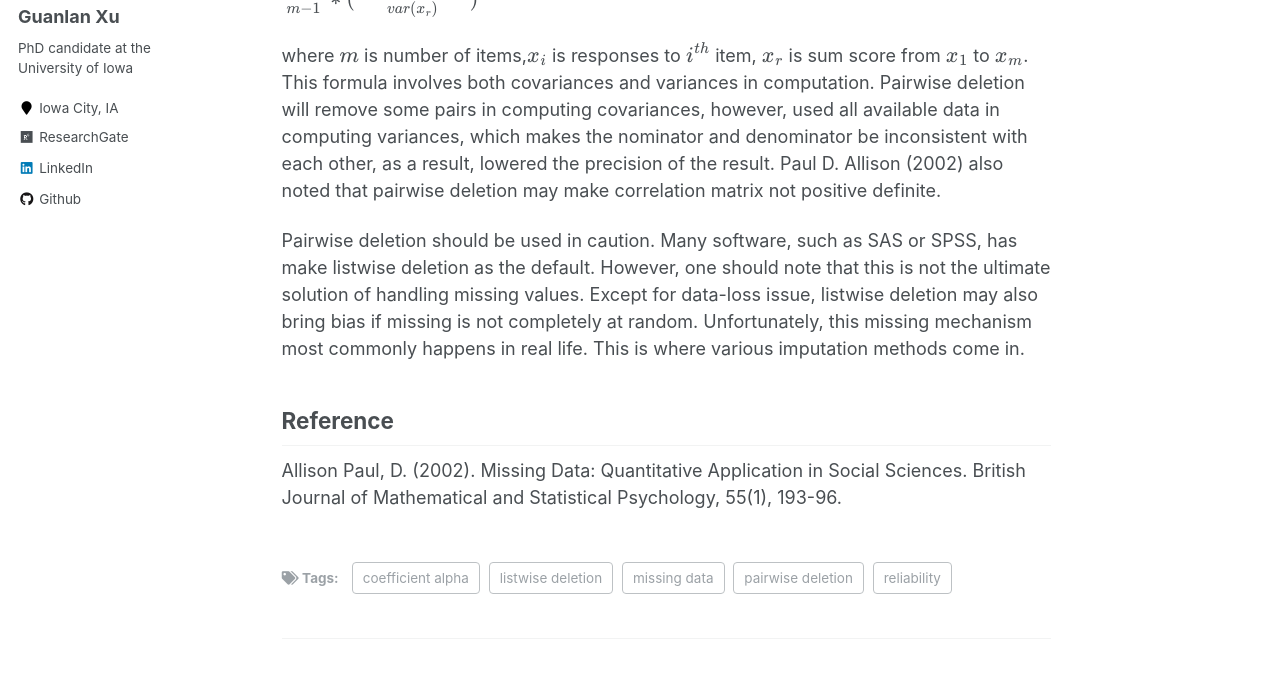
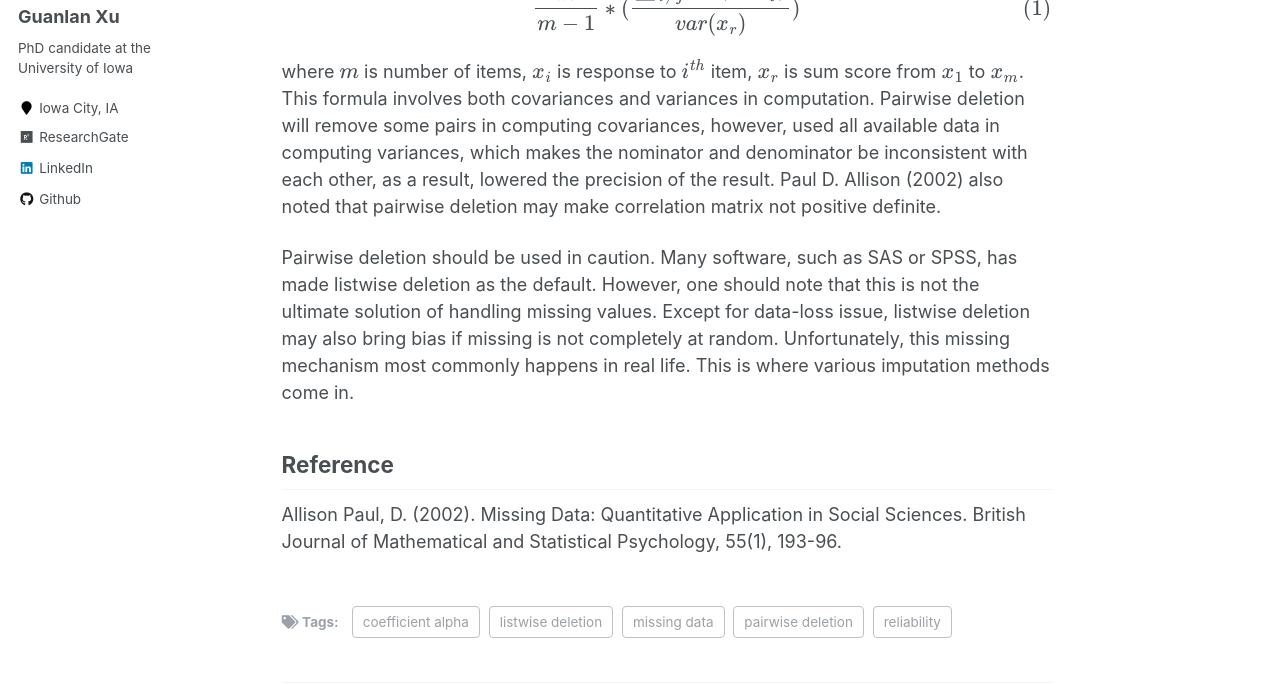
Before and after one commit to guanlanxu/guanlanxu.github.io, a Jekyll site: the page built from _posts/2020-07-30-Pairwise-Deletion-Listwise-Deletion.md, in a window 1280 px wide and 900 px high, scrolled down 683 px, cut to the strip 215-900 px from the top of the window. Built offline with Jekyll 4.4.1, drawn with Linux system fonts in a browser that asks for light colours; formulas are drawn with MathJax 3.

Commit message:
revision

```diff
--- a/_posts/2020-07-30-Pairwise-Deletion-Listwise-Deletion.md
+++ b/_posts/2020-07-30-Pairwise-Deletion-Listwise-Deletion.md
@@ -20,11 +20,11 @@ Different form listwise deletion, pairwise deletion still includes the observati
 
 An example here is reliability analysis: the coefficient alpha. Coefficient alpha is calculated by
 
-$\frac{m}{m-1} *(\frac{\sum_{i \neq j}^m cov(x_i,x_j)}{var(x_{r})})$
+$$\frac{m}{m-1} *(\frac{\sum_{i \neq j}^m cov(x_i,x_j)}{var(x_{r})})$$
 
-where $m$ is number of items,$x_i$ is responses to $i^{th}$ item, $x_r$ is sum score from $x_1$ to $x_m$. This formula involves both covariances and variances in computation. Pairwise deletion will remove some pairs in computing covariances, however, used all available data in computing variances, which makes the nominator and denominator be inconsistent with each other, as a result, lowered the precision of the result. Paul D. Allison (2002) also noted that pairwise deletion may make correlation matrix not positive definite.
+where $m$ is number of items, $x_i$ is response to $i^{th}$ item, $x_r$ is sum score from $x_1$ to $x_m$. This formula involves both covariances and variances in computation. Pairwise deletion will remove some pairs in computing covariances, however, used all available data in computing variances, which makes the nominator and denominator be inconsistent with each other, as a result, lowered the precision of the result. Paul D. Allison (2002) also noted that pairwise deletion may make correlation matrix not positive definite.
 
-Pairwise deletion should be used in caution. Many software, such as SAS or SPSS, has make listwise deletion as the default. However, one should note that this is not the ultimate solution of handling missing values. Except for data-loss issue, listwise deletion may also bring bias if missing is not completely at random. Unfortunately, this missing mechanism most commonly happens in real life. This is where various imputation methods come in.
+Pairwise deletion should be used in caution. Many software, such as SAS or SPSS, has made listwise deletion as the default. However, one should note that this is not the ultimate solution of handling missing values. Except for data-loss issue, listwise deletion may also bring bias if missing is not completely at random. Unfortunately, this missing mechanism most commonly happens in real life. This is where various imputation methods come in.
 
 
 
```
